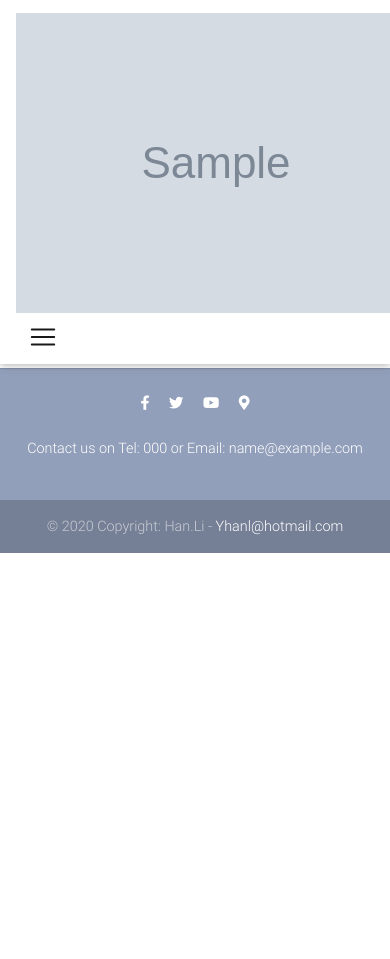
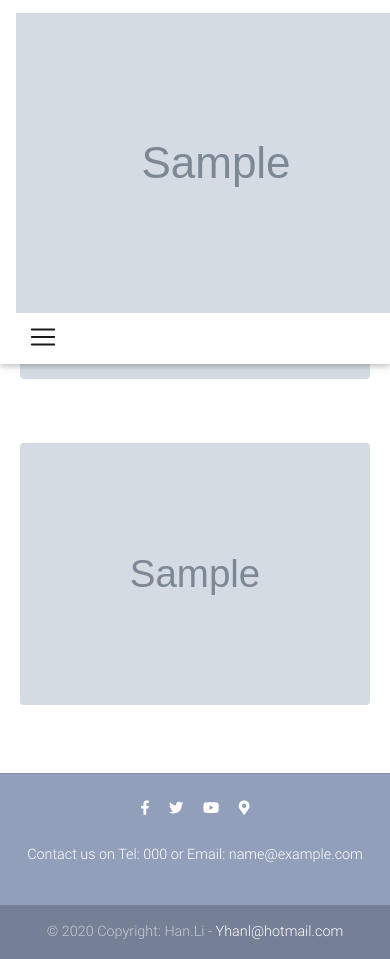
Before and after one commit to Yhanli/RestaurantSite, a Django app: page /menu/ in a window 390 px wide. Before the commit the page ends 553 px from the top, so only its background shows below. Run offline with Django 3.2, Linux system fonts and the light colour scheme; tables that the repository leaves empty hold one stand-in row (values such as "Sample post"); grey boxes marked "Sample" are stand-in pictures; some libraries are stand-ins or nearby versions.

Commit message:
menu responsive

```diff
--- a/templates/menu.html
+++ b/templates/menu.html
@@ -1,16 +1,47 @@
 {% extends "base.html" %}
 
 {% block content %}
+    <style>
+        * {
+            box-sizing: border-box;
+        }
+
+        .column {
+            flex: 50%;
+            padding: 20px;
+        }
+
+        /* On screens that are 992px wide or less, go from four columns to two columns */
+        @media screen and (max-width: 1292px) {
+            .column {
+                flex: 50%;
+            }
+        }
+
+        /* On screens that are 600px wide or less, make the columns stack on top of each other instead of next to each other */
+        @media screen and (max-width: 600px) {
+            .row {
+                flex-direction: column;
+            }
+        }
+    </style>
     <section style="padding-top: 10%">
         <div class="container">
             {% if menu %}
                 {%  for  menu_obj in menu %}
                     <hr class="mt-2 mb-5">
-                        <div class="col-sm-10" style="margin-left: auto; margin-right: auto;">
+                    <div class="row" style="flex-wrap: wrap;display: flex;">
+                        <div class="column">
                             <a href="#" class="d-block mb-4 h-100">
-                                <img style="margin-left: auto; margin-right: auto;" src="{{ menu_obj.picture.url }}" class="img-fluid rounded">
+                                <img style="margin-left: auto; margin-right: auto; width: 100%; height: auto;" src="{{ menu_obj.picture.url }}" class="rounded">
                             </a>
                         </div>
+                        <div class="column">
+                            <a href="#" class="d-block mb-4 h-100">
+                                <img style="margin-left: auto; margin-right: auto; width: 100%; height: auto;" src="{{ menu_obj.picture.url }}" class="rounded">
+                            </a>
+                        </div>
+                    </div>
                 {% endfor %}
             {% endif %}
         </div>
```
